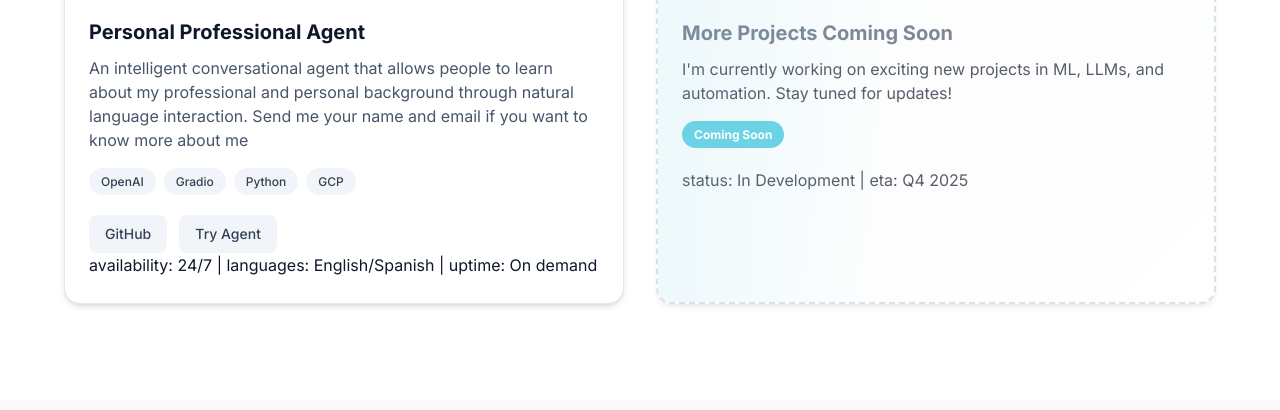
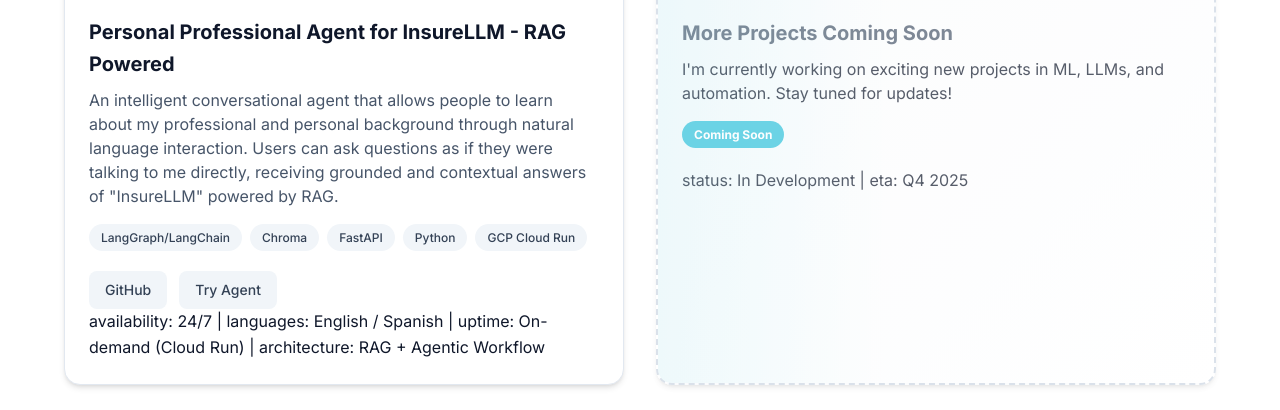
Before and after one commit to heligp/heligp.github.io, a website: page index.html in a window 1280 px wide. Shown: the part 1917-2327 px from the top of the page. Drawn offline with Linux system fonts and the light colour scheme.

Commit message:
new project rag

```diff
--- a/js/projects.js
+++ b/js/projects.js
@@ -18,6 +18,33 @@ const projectsData = {
             }
         }
     ],
+
+    agentes: [
+    {
+        id: 'insurellm-rag',
+        title: 'Personal Professional Agent for InsureLLM - RAG Powered',
+        description: 'An intelligent conversational agent that allows people to learn about my professional and personal background through natural language interaction. Users can ask questions as if they were talking to me directly, receiving grounded and contextual answers of "InsureLLM" powered by RAG.',
+        thumbnail: 'assets/images/projects/personal-agent-thumbnail.jpg',
+        tech: [
+            'LangGraph/LangChain',
+            'Chroma',
+            'FastAPI',
+            'Python',
+            'GCP Cloud Run'
+        ],
+        links: {
+            repo: 'https://github.com/heligp/project-rag',
+            demo: 'https://gradio-app-131208823571.us-central1.run.app/'
+        },
+        metrics: {
+            availability: '24/7',
+            languages: 'English / Spanish',
+            uptime: 'On-demand (Cloud Run)',
+            architecture: 'RAG + Agentic Workflow'
+        }
+    }
+    ],
+
     coming_soon: [
         {
             id: 'coming-soon-1',
```
Also changed, not shown: pages/contact.html (+3 -3 lines).
